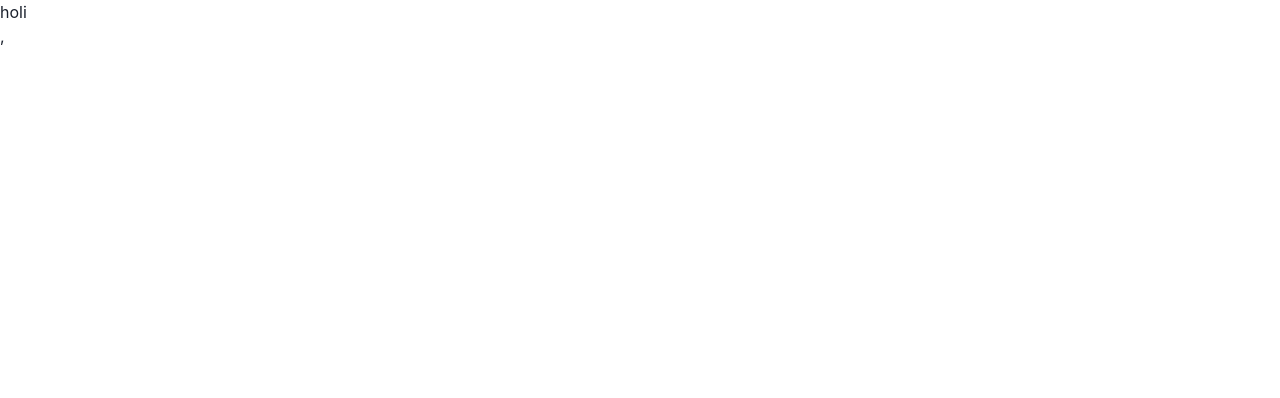
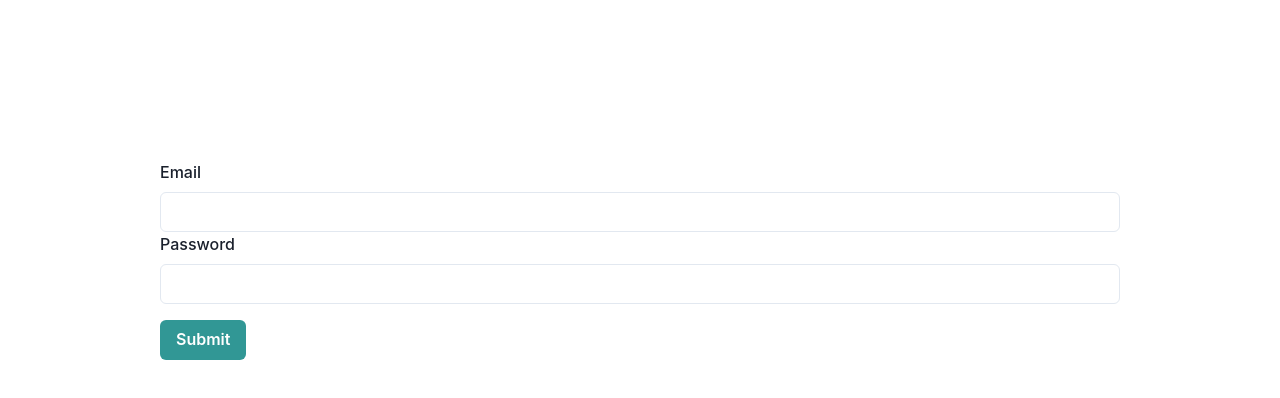
Before and after one commit to scorcuera/pantarei, a React (Vite) app in the folder pantarei-client/: page / in a window 1280 px wide. Shown: the top 398 px of the page. Built offline with nearby package versions, Linux system fonts and the light colour scheme.

Commit message:
Add react-hook-form dependency and implement form validation in App component

```diff
--- a/pantarei-client/package.json
+++ b/pantarei-client/package.json
@@ -15,7 +15,8 @@
     "@emotion/styled": "^11.11.0",
     "framer-motion": "^11.0.14",
     "react": "^18.2.0",
-    "react-dom": "^18.2.0"
+    "react-dom": "^18.2.0",
+    "react-hook-form": "^7.51.1"
   },
   "devDependencies": {
     "@types/react": "^18.2.64",
--- a/pantarei-client/src/App.tsx
+++ b/pantarei-client/src/App.tsx
@@ -1,5 +1,52 @@
+import { useForm } from "react-hook-form"
+import { FormErrorMessage, FormLabel, FormControl, Input, Button, Box } from "@chakra-ui/react"
+
 function App() {
-  return <h1>holi</h1>
+  const { register, handleSubmit, formState: { errors, isSubmitting } } = useForm();
+
+  const onSubmit = async (data: any) => {
+    console.log(data)
+  }
+
+  return (
+    <Box p={40}>
+      <form onSubmit={handleSubmit(onSubmit)}>
+        <FormControl isInvalid={errors.email}>
+          <FormLabel htmlFor="email">Email</FormLabel>
+          <Input
+            id="email"
+            type="email"
+            {...register("email", {
+              required: "This is required",
+              pattern: {
+                value: /^[A-Z0-9._%+-]+@[A-Z0-9.-]+\.[A-Z]{2,4}$/i,
+                message: "invalid email address"
+              }
+            })}
+          />
+          <FormErrorMessage>
+            {errors.email && errors.email.message}
+          </FormErrorMessage>
+        </FormControl>
+        <FormControl isInvalid={errors.password}>
+          <FormLabel htmlFor="password">Password</FormLabel>
+          <Input
+            id="password"
+            type="password"
+            {...register("password", {
+              required: "This is required",
+            })}
+          />
+          <FormErrorMessage>
+            {errors.password && errors.password.message}
+          </FormErrorMessage>
+        </FormControl>
+        <Button mt={4} colorScheme="teal" isLoading={isSubmitting} type="submit">
+          Submit
+        </Button>
+      </form>
+    </Box >
+  )
 }
 
 export default App
--- a/pantarei-client/src/main.tsx
+++ b/pantarei-client/src/main.tsx
@@ -7,6 +7,6 @@ ReactDOM.createRoot(document.getElementById('root')!).render(
   <ChakraProvider>
     <React.StrictMode>
       <App />
-    </React.StrictMode>,
+    </React.StrictMode>
   </ChakraProvider>
 )
```
Also changed, not shown: 1 other file (tests, documents, lock files or other folders).
